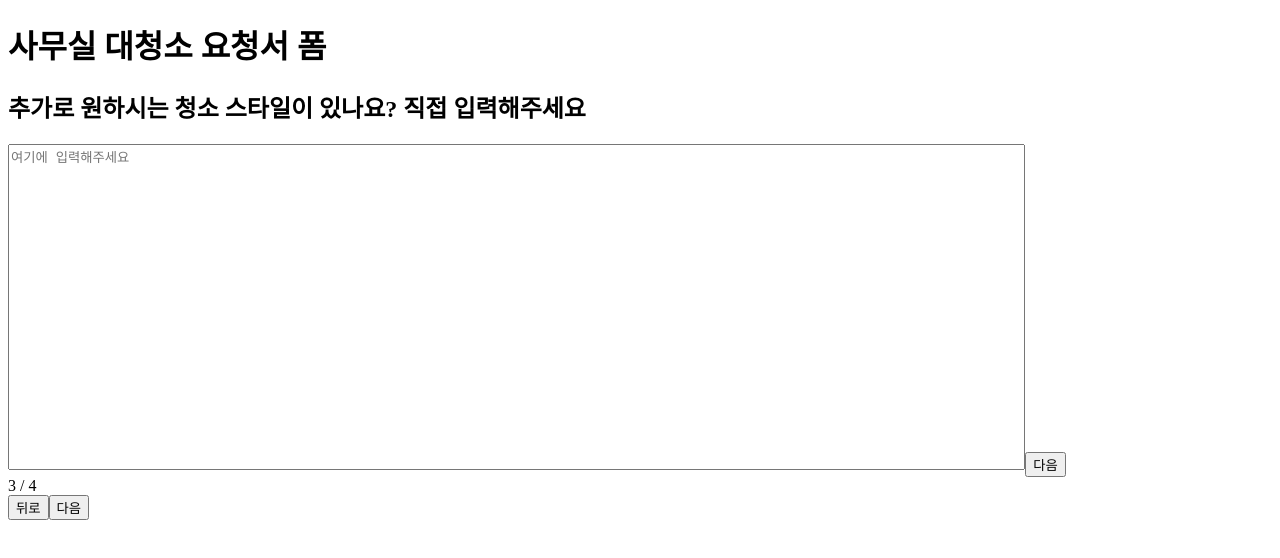
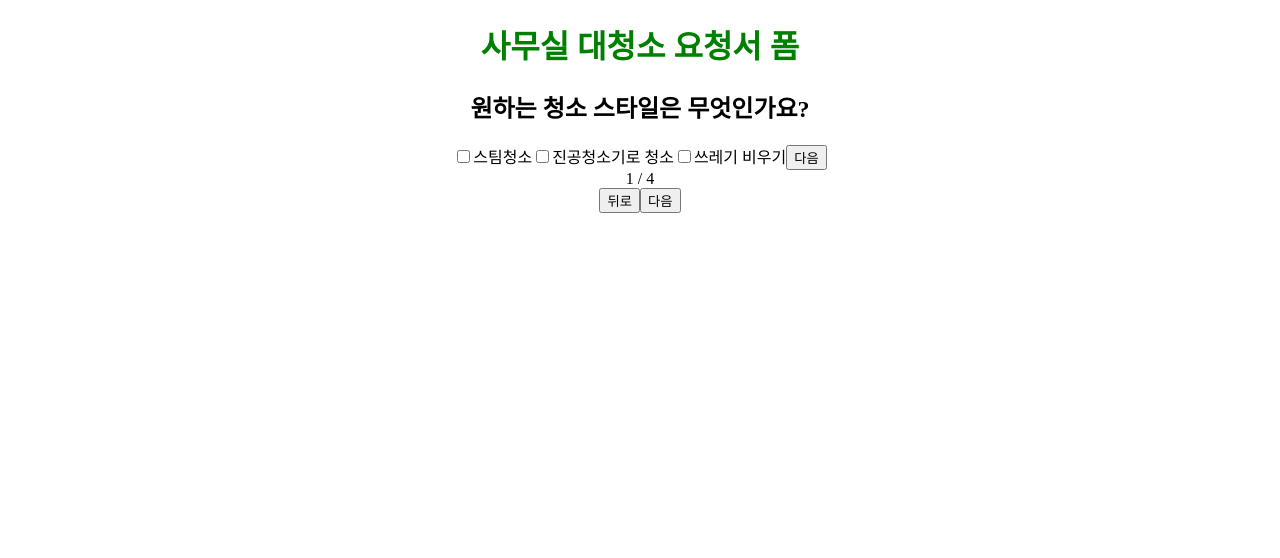
Before and after one commit to curlyjun/multi-step-form, a React (Create React App) app: page / in a window 1280 px wide. Shown: the top 558 px of the page. Built offline with nearby package versions, Linux system fonts and the light colour scheme.

Commit message:
feat: part 1

```diff
--- /dev/null
+++ b/src/App.css
@@ -0,0 +1,8 @@
+.App {
+  height: 100vh;
+  text-align: center;
+}
+
+header{
+  color: green;
+}
--- a/src/App.tsx
+++ b/src/App.tsx
@@ -1,8 +1,9 @@
 /* eslint-disable react-hooks/exhaustive-deps */
 import React, { useEffect, useCallback } from 'react';
+import './App.css';
 import { useSelector, useDispatch } from 'react-redux';
 import input from './assets/input.json';
-import MultiStepForm from './containers/MuitiStepForm';
+import SelectFormType from './containers/SelectFormType';
 import { State, Input } from './types';
 import { INCREASE_STEP, DECREASE_STEP } from './reducers/step';
 import { LOAD_INPUT_FILE } from './reducers/input';
@@ -44,11 +45,18 @@ const App: React.FC = () => {
         <h1>{title}</h1>
       </header>
       <div>
-        <MultiStepForm items={items} />
+        {step > items.length ? (
+          <div>수고</div>
+        ) : (
+          <>
+            <SelectFormType items={items} />
+            <div>{`${step} / ${items.length}`}</div>
+          </>
+        )}
+
+        <button onClick={onPrevious}> 뒤로</button>
+        <button onClick={onNext}> 다음</button>
       </div>
-      <div>{`${step} / ${items.length}`}</div>
-      <button onClick={onPrevious}> 뒤로</button>
-      <button onClick={onNext}> 다음</button>
     </div>
   );
 };
--- /dev/null
+++ b/src/components/Selectbox.tsx
@@ -0,0 +1,21 @@
+import React from 'react';
+
+interface Props {
+  options: {
+    id: number;
+    text: string;
+  }[];
+  onChange: (e: React.ChangeEvent<HTMLSelectElement>) => void;
+}
+
+const Selectbox: React.SFC<Props> = ({ options, onChange }) => {
+  return (
+    <select onChange={onChange}>
+      {options.map(option => (
+        <option value={option.text}>{option.text}</option>
+      ))}
+    </select>
+  );
+};
+
+export default Selectbox;
--- a/src/containers/MuitiStepForm.tsx
+++ /dev/null
@@ -1,32 +0,0 @@
-import React from 'react';
-import { CheckboxForm, RadioForm, TextInputForm, SelectboxForm } from './forms';
-import { useSelector } from 'react-redux';
-import { Item, formType } from '../types';
-
-const { CHECKBOX, RADIO, TEXTINPUT, SELECTBOX } = formType;
-
-interface Props {
-  items: Item[];
-}
-const MuitiStepForm: React.FC<Props> = ({ items }) => {
-  const { step } = useSelector((state: { step: number }) => state);
-
-  switch (items[step - 1].formType) {
-    case CHECKBOX:
-      return <CheckboxForm item={items[step - 1]} />;
-    case RADIO:
-      return <RadioForm item={items[step - 1]} />;
-    case TEXTINPUT:
-      return <TextInputForm item={items[step - 1]} />;
-    case SELECTBOX:
-      return <SelectboxForm />;
-    default:
-      return (
-        <>
-          <div>폼 아이템이 없습니다!</div>
-        </>
-      );
-  }
-};
-
-export default MuitiStepForm;
--- /dev/null
+++ b/src/containers/SelectFormType.tsx
@@ -0,0 +1,36 @@
+import React from 'react';
+import { CheckboxForm, RadioForm, TextInputForm, SelectboxForm } from './forms';
+import { useSelector } from 'react-redux';
+import { Item, formType } from '../types';
+
+const { CHECKBOX, RADIO, TEXTINPUT, SELECTBOX } = formType;
+
+interface Props {
+  items: Item[];
+}
+const SelectFormType: React.FC<Props> = ({ items }) => {
+  const { step } = useSelector((state: { step: number }) => state);
+
+  if (items.length) {
+    switch (items[step - 1].formType) {
+      case CHECKBOX:
+        return <CheckboxForm item={items[step - 1]} />;
+      case RADIO:
+        return <RadioForm item={items[step - 1]} />;
+      case TEXTINPUT:
+        return <TextInputForm item={items[step - 1]} />;
+      case SELECTBOX:
+        return <SelectboxForm item={items[step - 1]} />;
+      default:
+        return (
+          <>
+            <div>폼 아이템이 없습니다!</div>
+          </>
+        );
+    }
+  } else {
+    return <></>;
+  }
+};
+
+export default SelectFormType;
--- a/src/containers/forms/SelectboxForm.tsx
+++ b/src/containers/forms/SelectboxForm.tsx
@@ -1,7 +1,53 @@
-import React from 'react';
+/* eslint-disable react-hooks/exhaustive-deps */
+import React, { useState, useEffect } from 'react';
+import { FormProps } from '../../types';
+import TextInput from '../../components/TextInput';
+import { useDispatch } from 'react-redux';
+import { SUBMIT_FORM } from '../../reducers/input';
+import { INCREASE_STEP } from '../../reducers/step';
+import Selectbox from '../../components/Selectbox';
 
-const SelectboxForm = () => {
-  return <div>SelectboxForm</div>;
+const SelectboxForm: React.FC<FormProps> = ({ item }) => {
+  const dispatch = useDispatch();
+  const [selected, setSelected] = useState('');
+
+  useEffect(() => {
+    if (item.answer && item.answer.length > 0) {
+      setSelected(item.answer[0]);
+    }
+  }, []);
+
+  const onChange = (e: React.ChangeEvent<HTMLSelectElement>) => {
+    console.log(e.target.value);
+    setSelected(e.target.value);
+    console.log([e.target.value]);
+  };
+
+  const onSubmit = (e: React.FormEvent) => {
+    e.preventDefault();
+    if (!selected) {
+      return alert('선택해주세요');
+    }
+
+    dispatch({
+      type: SUBMIT_FORM,
+      data: {
+        id: item.itemId,
+        answer: [selected],
+      },
+    });
+    dispatch({
+      type: INCREASE_STEP,
+    });
+  };
+
+  return (
+    <form onSubmit={onSubmit}>
+      <h2>{item.title}</h2>
+      <Selectbox options={item.options} onChange={onChange} />
+      <button type="submit"> 다음</button>
+    </form>
+  );
 };
 
 export default SelectboxForm;
--- a/src/containers/forms/TextInputForm.tsx
+++ b/src/containers/forms/TextInputForm.tsx
@@ -17,9 +17,7 @@ const TextInputForm: React.FC<FormProps> = ({ item }) => {
   }, []);
 
   const onChangeTextInput = (e: React.ChangeEvent<HTMLTextAreaElement>) => {
-    console.log(e.target.value);
     setText(e.target.value);
-    console.log([e.target.value]);
   };
 
   const onSubmit = (e: React.FormEvent) => {
--- a/src/reducers/input.ts
+++ b/src/reducers/input.ts
@@ -20,11 +20,7 @@ type ActionTypes = loadInputFileAction | submitFormAction;
 const initialState: Input = {
   formId: 0,
   title: '',
-  items: [
-    { itemId: 0, title: '', formType: 1, options: [] },
-    { itemId: 0, title: '', formType: 1, options: [] },
-    { itemId: 0, title: '', formType: 1, options: [] },
-  ],
+  items: [],
 };
 
 export default (state = initialState, action: ActionTypes) => {
--- a/src/reducers/step.ts
+++ b/src/reducers/step.ts
@@ -10,7 +10,7 @@ interface DecreaseStepAction {
 
 type ActionTypes = IncreaseStepAction | DecreaseStepAction;
 
-export default (state = 3, action: ActionTypes) => {
+export default (state = 1, action: ActionTypes) => {
   switch (action.type) {
     case INCREASE_STEP:
       return state + 1;
```
